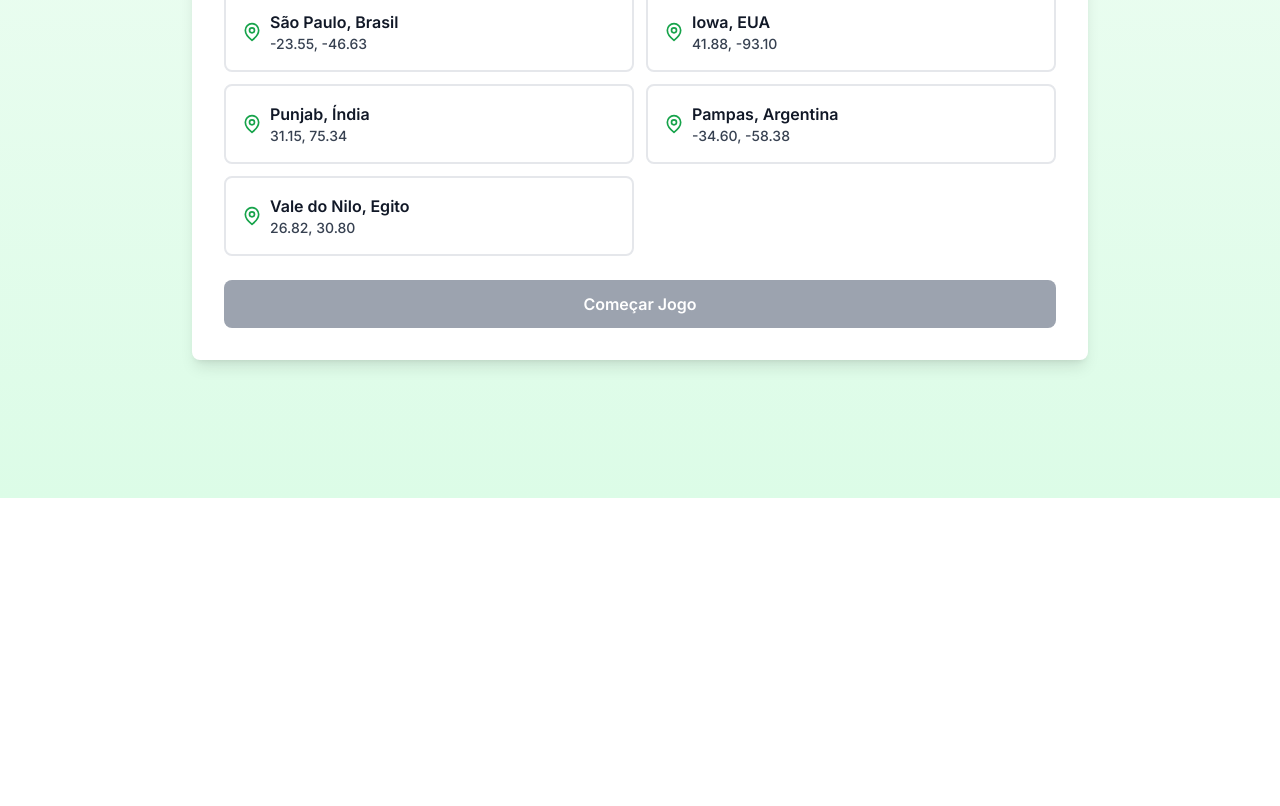
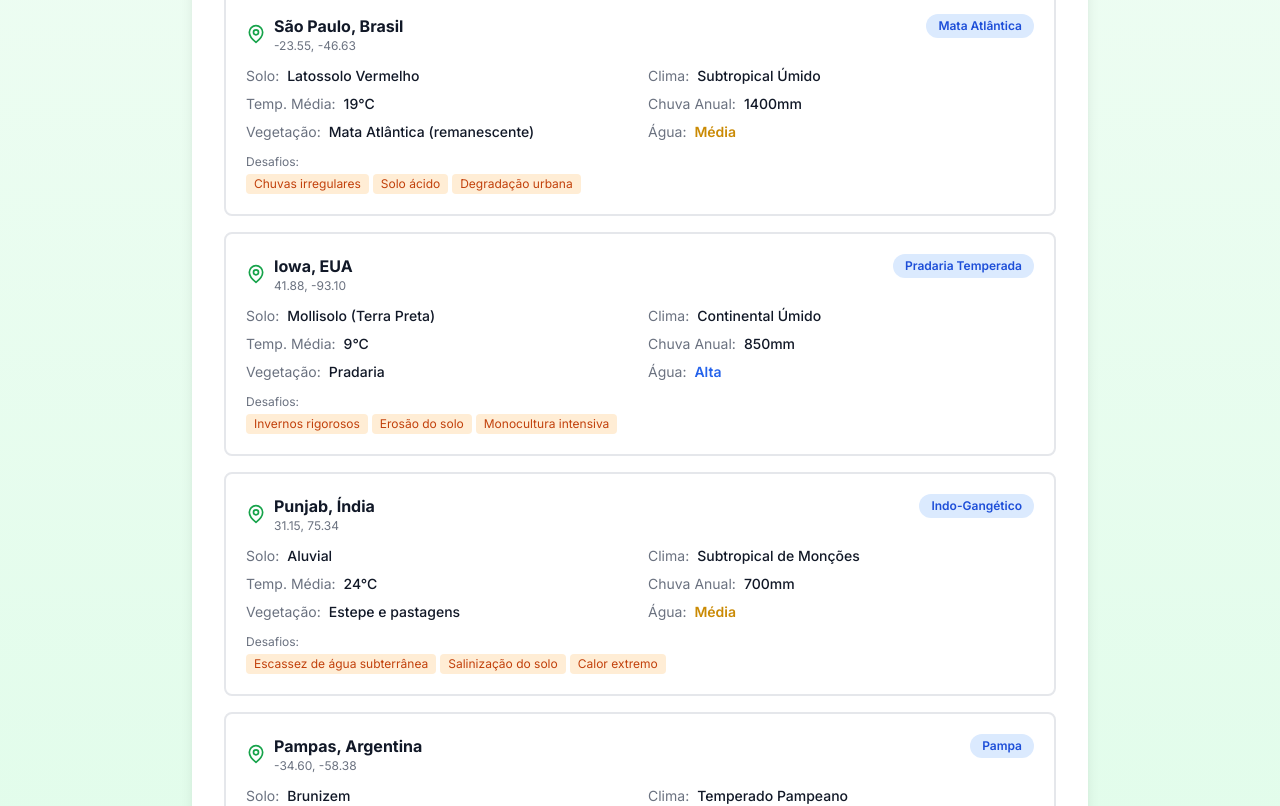
Before and after one commit to carvalhocaio/space-apps-challenge, a Next.js app in the folder frontend/: page /game in a window 1280 px wide. Shown: the part 302-1108 px from the top of the page. Before the commit the page ends 800 px from the top, so only its background shows below. Built offline with nearby package versions, Linux system fonts and the light colour scheme.

Commit message:
feat: add LocationProfile interface and implement location profiles in NASAService and GamePage

```diff
--- a/frontend/src/app/game/page.tsx
+++ b/frontend/src/app/game/page.tsx
@@ -1,7 +1,7 @@
 'use client'
 
 import { useState, useEffect } from 'react'
-import { GameState, GameScenario, Coordinates } from '../../../../shared/types/game-state'
+import { GameState, GameScenario, Coordinates, LocationProfile } from '../../../../shared/types/game-state'
 import { gameApi } from '@/services/api.service'
 import MetricsDashboard from '@/components/MetricsDashboard'
 import ResourcesPanel from '@/components/ResourcesPanel'
@@ -19,15 +19,70 @@ export default function GamePage() {
   const [loading, setLoading] = useState(false)
   const [showLocationPicker, setShowLocationPicker] = useState(true)
   const [farmName, setFarmName] = useState('')
-  const [selectedLocation, setSelectedLocation] = useState<Coordinates | null>(null)
+  const [selectedLocation, setSelectedLocation] = useState<LocationProfile | null>(null)
 
-  // Predefined locations para facilitar
-  const locations = [
-    { name: 'São Paulo, Brasil', lat: -23.5505, lon: -46.6333 },
-    { name: 'Iowa, EUA', lat: 41.8780, lon: -93.0977 },
-    { name: 'Punjab, Índia', lat: 31.1471, lon: 75.3412 },
-    { name: 'Pampas, Argentina', lat: -34.6037, lon: -58.3816 },
-    { name: 'Vale do Nilo, Egito', lat: 26.8206, lon: 30.8025 },
+  // Predefined locations com perfis completos
+  const locations: LocationProfile[] = [
+    {
+      name: 'São Paulo, Brasil',
+      coordinates: { lat: -23.5505, lon: -46.6333 },
+      soilType: 'Latossolo Vermelho',
+      climate: 'Subtropical Úmido',
+      vegetation: 'Mata Atlântica (remanescente)',
+      biome: 'Mata Atlântica',
+      avgTemperature: 19,
+      avgPrecipitation: 1400,
+      waterAvailability: 'medium',
+      challenges: ['Chuvas irregulares', 'Solo ácido', 'Degradação urbana']
+    },
+    {
+      name: 'Iowa, EUA',
+      coordinates: { lat: 41.8780, lon: -93.0977 },
+      soilType: 'Mollisolo (Terra Preta)',
+      climate: 'Continental Úmido',
+      vegetation: 'Pradaria',
+      biome: 'Pradaria Temperada',
+      avgTemperature: 9,
+      avgPrecipitation: 850,
+      waterAvailability: 'high',
+      challenges: ['Invernos rigorosos', 'Erosão do solo', 'Monocultura intensiva']
+    },
+    {
+      name: 'Punjab, Índia',
+      coordinates: { lat: 31.1471, lon: 75.3412 },
+      soilType: 'Aluvial',
+      climate: 'Subtropical de Monções',
+      vegetation: 'Estepe e pastagens',
+      biome: 'Indo-Gangético',
+      avgTemperature: 24,
+      avgPrecipitation: 700,
+      waterAvailability: 'medium',
+      challenges: ['Escassez de água subterrânea', 'Salinização do solo', 'Calor extremo']
+    },
+    {
+      name: 'Pampas, Argentina',
+      coordinates: { lat: -34.6037, lon: -58.3816 },
+      soilType: 'Brunizem',
+      climate: 'Temperado Pampeano',
+      vegetation: 'Gramíneas nativas',
+      biome: 'Pampa',
+      avgTemperature: 18,
+      avgPrecipitation: 1000,
+      waterAvailability: 'high',
+      challenges: ['Variabilidade climática', 'Vento forte', 'Compactação do solo']
+    },
+    {
+      name: 'Vale do Nilo, Egito',
+      coordinates: { lat: 26.8206, lon: 30.8025 },
+      soilType: 'Aluvial Fértil',
+      climate: 'Desértico Quente',
+      vegetation: 'Vegetação de oásis',
+      biome: 'Deserto do Saara',
+      avgTemperature: 28,
+      avgPrecipitation: 20,
+      waterAvailability: 'low',
+      challenges: ['Extrema escassez de chuva', 'Dependência do Rio Nilo', 'Desertificação']
+    }
   ]
 
   const startGame = async () => {
@@ -38,7 +93,7 @@ export default function GamePage() {
 
     setLoading(true)
     try {
-      const response = await gameApi.startGame(selectedLocation, farmName)
+      const response = await gameApi.startGame(selectedLocation.coordinates, farmName)
       setGameState(response.gameState)
       setScenario(response.scenario || null)
       setShowLocationPicker(false)
@@ -100,23 +155,78 @@ export default function GamePage() {
                 <label className="block text-sm font-medium text-gray-700 mb-2">
                   Localização
                 </label>
-                <div className="grid md:grid-cols-2 gap-3">
+                <div className="grid md:grid-cols-1 gap-4">
                   {locations.map((loc) => (
                     <button
                       key={loc.name}
-                      onClick={() => setSelectedLocation({ lat: loc.lat, lon: loc.lon })}
-                      className={`p-4 rounded-lg border-2 transition-all ${
-                        selectedLocation?.lat === loc.lat && selectedLocation?.lon === loc.lon
+                      onClick={() => setSelectedLocation(loc)}
+                      className={`p-5 rounded-lg border-2 transition-all text-left ${
+                        selectedLocation?.name === loc.name
                           ? 'border-green-500 bg-green-50'
                           : 'border-gray-200 hover:border-green-400'
                       }`}
                     >
-                      <div className="flex items-center gap-2">
-                        <MapPin className="w-5 h-5 text-green-600" />
-                        <div className="text-left">
-                          <div className="font-semibold text-gray-900">{loc.name}</div>
-                          <div className="text-sm text-gray-700 font-medium">
-                            {loc.lat.toFixed(2)}, {loc.lon.toFixed(2)}
+                      <div className="space-y-3">
+                        {/* Header */}
+                        <div className="flex items-start justify-between">
+                          <div className="flex items-center gap-2">
+                            <MapPin className="w-5 h-5 text-green-600 flex-shrink-0" />
+                            <div>
+                              <div className="font-bold text-gray-900">{loc.name}</div>
+                              <div className="text-xs text-gray-500">
+                                {loc.coordinates.lat.toFixed(2)}, {loc.coordinates.lon.toFixed(2)}
+                              </div>
+                            </div>
+                          </div>
+                          <span className="px-3 py-1 text-xs font-semibold rounded-full bg-blue-100 text-blue-700">
+                            {loc.biome}
+                          </span>
+                        </div>
+
+                        {/* Properties Grid */}
+                        <div className="grid grid-cols-2 gap-x-4 gap-y-2 text-sm">
+                          <div>
+                            <span className="text-gray-500">Solo:</span>
+                            <span className="ml-2 text-gray-900 font-medium">{loc.soilType}</span>
+                          </div>
+                          <div>
+                            <span className="text-gray-500">Clima:</span>
+                            <span className="ml-2 text-gray-900 font-medium">{loc.climate}</span>
+                          </div>
+                          <div>
+                            <span className="text-gray-500">Temp. Média:</span>
+                            <span className="ml-2 text-gray-900 font-medium">{loc.avgTemperature}°C</span>
+                          </div>
+                          <div>
+                            <span className="text-gray-500">Chuva Anual:</span>
+                            <span className="ml-2 text-gray-900 font-medium">{loc.avgPrecipitation}mm</span>
+                          </div>
+                          <div>
+                            <span className="text-gray-500">Vegetação:</span>
+                            <span className="ml-2 text-gray-900 font-medium">{loc.vegetation}</span>
+                          </div>
+                          <div>
+                            <span className="text-gray-500">Água:</span>
+                            <span className={`ml-2 font-semibold ${
+                              loc.waterAvailability === 'high' ? 'text-blue-600' :
+                              loc.waterAvailability === 'medium' ? 'text-yellow-600' :
+                              'text-red-600'
+                            }`}>
+                              {loc.waterAvailability === 'high' ? 'Alta' :
+                               loc.waterAvailability === 'medium' ? 'Média' : 'Baixa'}
+                            </span>
+                          </div>
+                        </div>
+
+                        {/* Challenges */}
+                        <div>
+                          <div className="text-xs text-gray-500 mb-1">Desafios:</div>
+                          <div className="flex flex-wrap gap-1">
+                            {loc.challenges.map((challenge, idx) => (
+                              <span key={idx} className="px-2 py-0.5 text-xs bg-orange-100 text-orange-700 rounded">
+                                {challenge}
+                              </span>
+                            ))}
                           </div>
                         </div>
                       </div>
```
Also changed, not shown: 2 other files (tests, documents, lock files or other folders).
